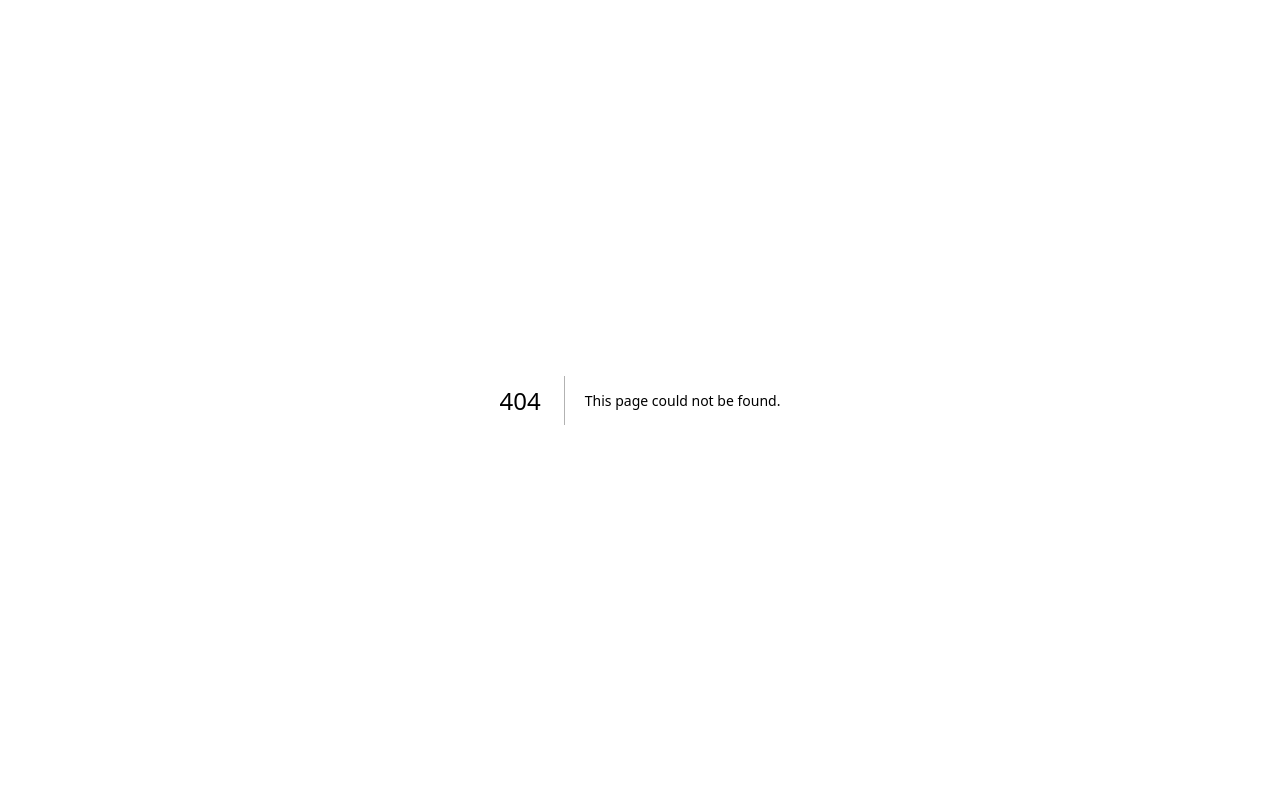
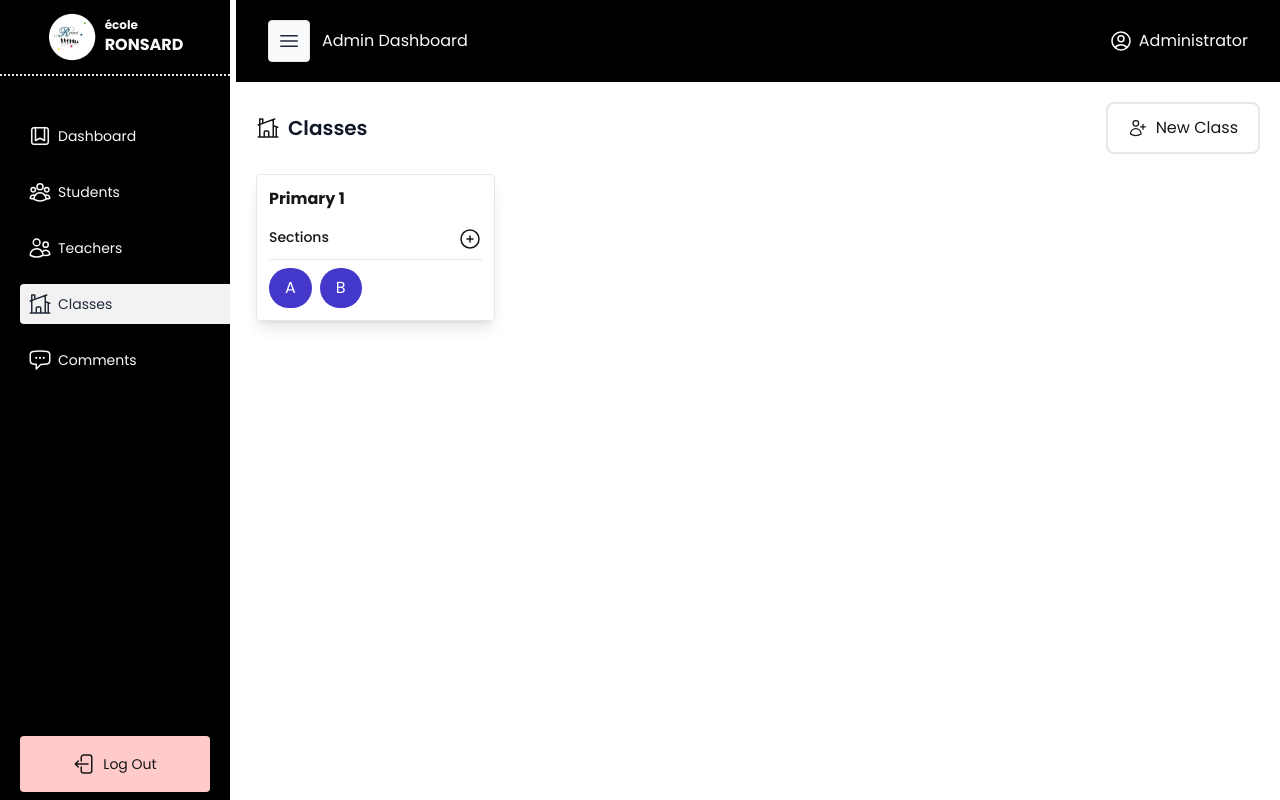
Before and after one commit to latif83/ai_review, a Next.js app: page /admin/classes in a window 1280 px wide. Before the commit this address had no page. Built offline with nearby package versions, Linux system fonts and the light colour scheme.

Commit message:
Classes section initialized!

```diff
--- /dev/null
+++ b/app/admin/classes/newClass.jsx
@@ -0,0 +1,98 @@
+import { useState } from "react"
+
+export const NewClass = ({ setAddClass }) => {
+
+    const [formData, setFormData] = useState({
+        className: ""
+    })
+
+    const [loading, setLoading] = useState(false)
+
+    const submitClass = async (e) => {
+        e.preventDefault()
+        setLoading(true)
+        try {
+            const response = await fetch(`/api/classes`, {
+                method: 'POST'
+            })
+
+            if (!response.ok) {
+                toast.error("Unexpected error while adding class, please try again later!")
+                return
+            }
+
+            const responseData = await response.json()
+
+            toast.success(responseData.message)
+
+        } catch (e) {
+            console.log(e)
+        } finally {
+            setLoading(false)
+        }
+    }
+
+    return (
+        <div className="fixed top-0 left-0 w-full h-svh bg-black/20 backdrop-blur-sm pt-10 z-40">
+            <div className="max-w-4xl transition duration-1000 bg-white h-full mx-auto rounded-t-xl p-3">
+                <div className="flex justify-between items-center">
+                    <h1 className="font-medium">
+                        New Class
+                    </h1>
+                    <button onClick={() => setAddClass(false)} type="button" className="bg-red-200 text-black p-2 rounded-full hover:bg-red-800 hover:text-white transition duration-500">
+                        <svg xmlns="http://www.w3.org/2000/svg" fill="none" viewBox="0 0 24 24" strokeWidth={1.5} stroke="currentColor" className="w-6 h-6">
+                            <path strokeLinecap="round" strokeLinejoin="round" d="M6 18 18 6M6 6l12 12" />
+                        </svg>
+
+                    </button>
+                </div>
+
+                <form onSubmit={submitClass} className="mt-5">
+
+                    <div>
+                        <label htmlFor="studentId" className="block mb-2 text-sm font-medium text-gray-900">Class Name</label>
+                        <input type="text" id="studentId" className="bg-gray-50 border border-gray-300 text-gray-900 text-sm rounded-lg focus:ring-blue-500 focus:border-blue-500 block w-full p-2.5" placeholder="Enter a name for this class...." required value={formData.className} onChange={(e) => setFormData((prevData) => ({ ...prevData, className: e.target.value }))} />
+                    </div>
+
+                    <div className="flex justify-end mt-8">
+                        <button
+                            type="submit"
+                            className="bg-indigo-600 disabled:bg-indigo-300 hover:bg-indigo-900 transition duration-500 text-white p-3 rounded-lg flex items-center justify-center gap-2"
+                            disabled={loading}
+                        >
+                            {loading ? (
+                                <>
+                                    <svg
+                                        className="w-5 h-5 animate-spin text-white"
+                                        xmlns="http://www.w3.org/2000/svg"
+                                        fill="none"
+                                        viewBox="0 0 24 24"
+                                    >
+                                        <circle
+                                            className="opacity-25"
+                                            cx="12"
+                                            cy="12"
+                                            r="10"
+                                            stroke="currentColor"
+                                            strokeWidth="4"
+                                        ></circle>
+                                        <path
+                                            className="opacity-75"
+                                            fill="currentColor"
+                                            d="M4 12a8 8 0 018-8v4l3-3-3-3v4a8 8 0 00-8 8z"
+                                        ></path>
+                                    </svg>
+                                    Processing…
+                                </>
+                            ) : (
+                                <span>Add Class</span>
+                            )}
+                        </button>
+                    </div>
+
+                </form>
+
+            </div>
+        </div>
+    )
+}
--- /dev/null
+++ b/app/admin/classes/page.jsx
@@ -0,0 +1,64 @@
+"use client"
+import { useState } from "react";
+import { NewClass } from "./newClass";
+
+export default function Classes() {
+
+    const [addClass,setAddClass] = useState(false)
+
+    return (
+        <div className="px-5 py-5">
+
+            {addClass && <NewClass setAddClass={setAddClass} />}
+
+            <div className="mb-5 flex justify-between items-center">
+                <div className="
+flex items-center gap-2">
+                    <svg xmlns="http://www.w3.org/2000/svg" fill="none" viewBox="0 0 24 24" strokeWidth={1.5} stroke="currentColor" className="w-6 h-6">
+                        <path strokeLinecap="round" strokeLinejoin="round" d="M8.25 21v-4.875c0-.621.504-1.125 1.125-1.125h2.25c.621 0 1.125.504 1.125 1.125V21m0 0h4.5V3.545M12.75 21h7.5V10.75M2.25 21h1.5m18 0h-18M2.25 9l4.5-1.636M18.75 3l-1.5.545m0 6.205 3 1m1.5.5-1.5-.5M6.75 7.364V3h-3v18m3-13.636 10.5-3.819" />
+                    </svg>
+
+                    <h1 className="text-gray-900 text-xl font-semibold">Classes</h1>
+                </div>
+
+                <div>
+                    <button type="button" className="bg-white p-3 px-5 flex items-center gap-2 border rounded-lg border-2 hover:bg-black transition duration-500 hover:text-white hover:border-black" onClick={()=>setAddClass(true)}>
+                        <svg xmlns="http://www.w3.org/2000/svg" fill="none" viewBox="0 0 24 24" strokeWidth={1.5} stroke="currentColor" className="w-5 h-5">
+                            <path strokeLinecap="round" strokeLinejoin="round" d="M18 7.5v3m0 0v3m0-3h3m-3 0h-3m-2.25-4.125a3.375 3.375 0 1 1-6.75 0 3.375 3.375 0 0 1 6.75 0ZM3 19.235v-.11a6.375 6.375 0 0 1 12.75 0v.109A12.318 12.318 0 0 1 9.374 21c-2.331 0-4.512-.645-6.374-1.766Z" />
+                        </svg>
+
+                        <span>New Class</span>
+                    </button>
+                </div>
+            </div>
+
+            <div className="grid grid-cols-4 gap-4">
+                <div className="p-3 border rounded shadow-lg">
+                    <h1 className="font-bold">Primary 1</h1>
+
+                    <div className="mt-4">
+
+                        <div className="border-b pb-2 flex justify-between">
+                            <p className="text-sm font-medium">Sections</p>
+                            <button type="button" className="hover:text-indigo-600">
+                                <svg xmlns="http://www.w3.org/2000/svg" fill="none" viewBox="0 0 24 24" strokeWidth={1.5} stroke="currentColor" className="w-6 h-6">
+                                    <path strokeLinecap="round" strokeLinejoin="round" d="M12 9v6m3-3H9m12 0a9 9 0 1 1-18 0 9 9 0 0 1 18 0Z" />
+                                </svg>
+
+                            </button>
+                        </div>
+
+                        <div className="flex gap-2 mt-2">
+                            <span className="bg-indigo-700 text-white py-2 px-4 rounded-full">
+                                A
+                            </span>
+                            <span className="bg-indigo-700 text-white py-2 px-4 rounded-full">
+                                B
+                            </span>
+                        </div>
+                    </div>
+                </div>
+            </div>
+        </div>
+    )
+}
--- a/app/admin/students/newStudent.jsx
+++ b/app/admin/students/newStudent.jsx
@@ -174,7 +174,7 @@ export const NewStudent = ({ setAddStudent, setFetchData }) => {
                             {loading ? (
                                 <>
                                     <svg
-                                        className="size-5 animate-spin text-white"
+                                        className="w-5 h-5 animate-spin text-white"
                                         xmlns="http://www.w3.org/2000/svg"
                                         fill="none"
                                         viewBox="0 0 24 24"
--- a/components/adminSidebar.jsx
+++ b/components/adminSidebar.jsx
@@ -63,7 +63,7 @@ export const AdminSidebar = () => {
                         <span>Teachers</span>
                     </Link>
 
-                    <Link onClick={() => { mobileScreen && setOpenSidebar(false) }} className={`w-full ${pathname.includes("/admin/dashboard/ebooks") ? "bg-[#f2f2f2] text-gray-800" : "text-gray-50"} rounded-l sm:p-2 p-2 py-4 flex gap-1.5 items-center hover:font-bold`} href={'/admin/dashboard/ebooks'}>
+                    <Link onClick={() => { mobileScreen && setOpenSidebar(false) }} className={`w-full ${pathname.includes("/admin/classes") ? "bg-[#f2f2f2] text-gray-800" : "text-gray-50"} rounded-l sm:p-2 p-2 py-4 flex gap-1.5 items-center hover:font-bold`} href={'/admin/classes'}>
 
 
                         <svg xmlns="http://www.w3.org/2000/svg" fill="none" viewBox="0 0 24 24" strokeWidth={1.5} stroke="currentColor" className="w-6 h-6">
```
